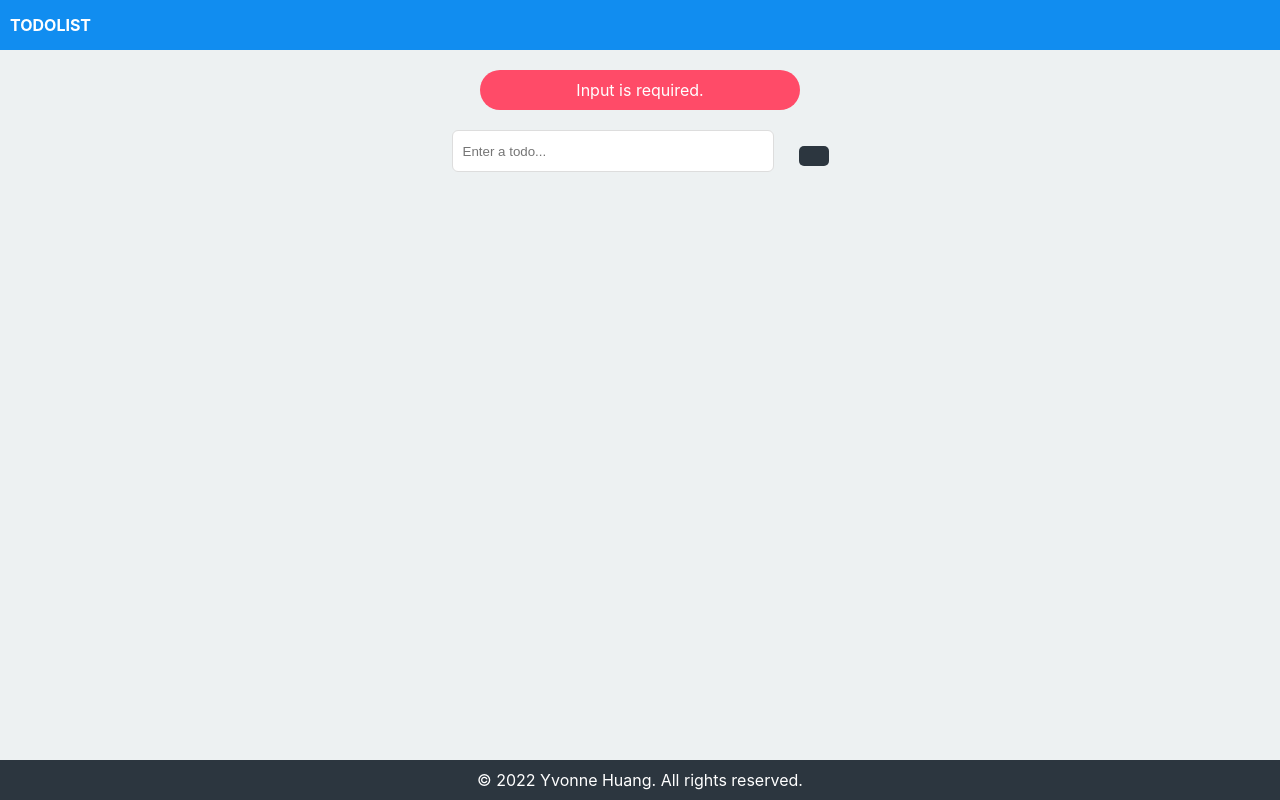
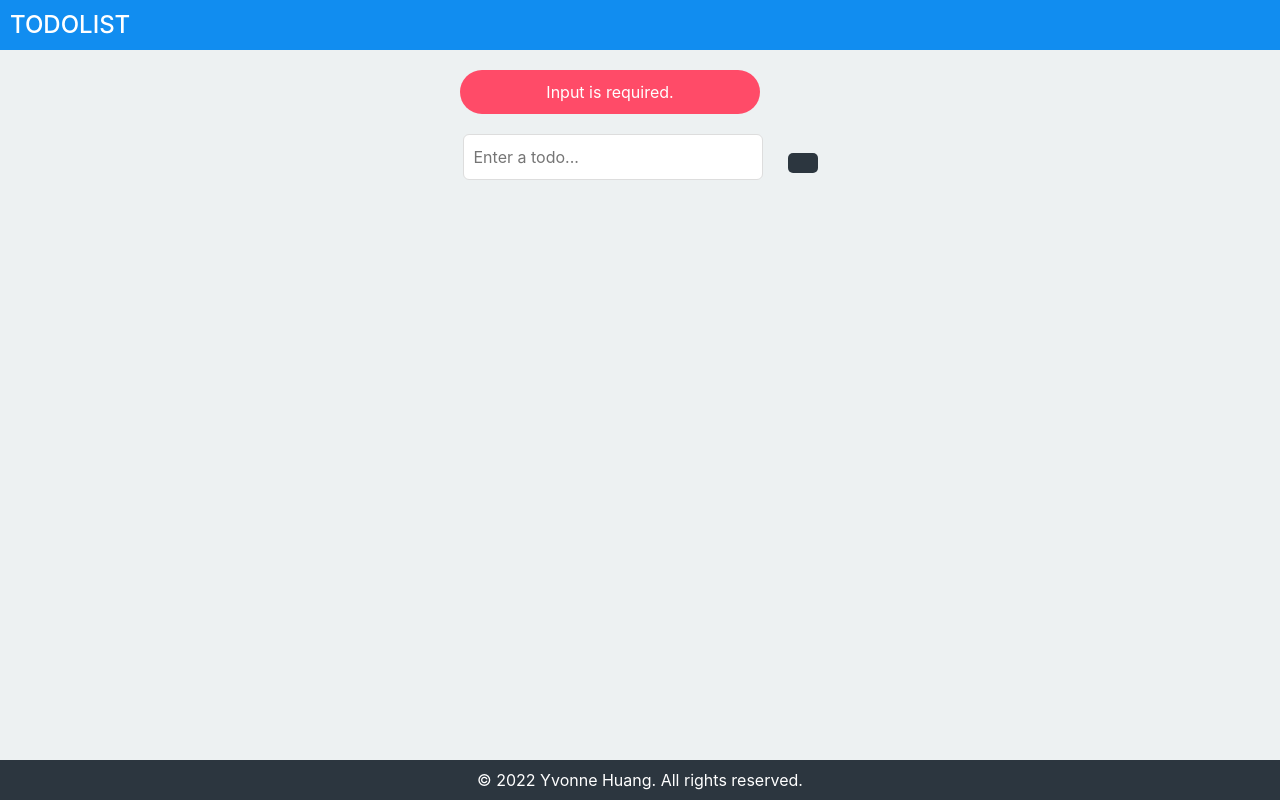
Before and after one commit to yvonnehuang-tw/react-todolist, a React (Create React App) app: page / in a window 1280 px wide. Both pictures are taken after a click on the button "Add button". Built offline with nearby package versions, Linux system fonts and the light colour scheme; some icons are missing.

Commit message:
Install react-bootstrap & code refactoring

```diff
--- a/package.json
+++ b/package.json
@@ -6,7 +6,9 @@
     "@testing-library/jest-dom": "^5.16.5",
     "@testing-library/react": "^13.4.0",
     "@testing-library/user-event": "^13.5.0",
+    "bootstrap": "^5.2.2",
     "react": "^18.2.0",
+    "react-bootstrap": "^2.5.0",
     "react-dom": "^18.2.0",
     "react-scripts": "5.0.1",
     "web-vitals": "^2.1.4"
--- a/src/App.css
+++ b/src/App.css
@@ -60,93 +60,13 @@ a:hover {
   color: rgba(17, 141, 240, 1);
 }
 
-.container {
+.main {
   background-color: rgba(237, 241, 242, 1);
   flex: 1;
   display: flex;
   align-items: center;
   flex-direction: column;
   overflow: auto;
-}
-
-.input-content {
-  margin-top: 50px;
-}
-
-.input-content>input {
-  padding: 10px;
-  border: 1px solid #ddd;
-  border-radius: 6px;
-  width: 300px;
-  height: 20px;
-}
-
-.input-content>button {
-  border: none;
-  background-color: rgba(44, 54, 63, 1);
-  color: #fff;
-  padding: 10px 15px;
-  border-radius: 5px;
-  margin-left: 25px;
-  cursor: pointer;
-}
-
-.input-content>button:hover {
-  background-color: rgba(17, 141, 240, 1);
-  color: #fff;
-}
-
-.list-content {
-  display: flex;
-  margin-bottom: 10px;
-}
-
-.list-content>span {
-  width: 300px;
-  height: 20px;
-  padding: 10px;
-  list-style: none;
-  border-bottom: 1.5px solid rgba(17, 141, 240, 1);
-  text-overflow: ellipsis;
-  white-space: nowrap;
-  overflow: hidden;
-  cursor: pointer;
-}
-
-.list-content>input {
-  width: 300px;
-  height: 20px;
-  padding: 10px;
-  list-style: none;
-  text-overflow: ellipsis;
-  white-space: nowrap;
-  overflow: hidden;
-  border: 1px solid #ddd;
-}
-
-.list-content>button {
-  border: none;
-  background-color: rgba(44, 54, 63, 1);
-  color: #fff;
-  padding: 10px 15px;
-  border-radius: 5px;
-  margin-left: 28px;
-  cursor: pointer;
-}
-
-.list-content>button:hover {
-  background-color: rgba(255, 75, 104, 1);
-  color: #fff;
-}
-
-.error-message {
-  width: 290px;
-  background-color: rgba(255, 75, 104, 1);
-  color: #fff;
-  text-align: center;
-  margin-top: 20px;
-  padding: 10px 15px;
-  border-radius: 50px;
 }
 
 .footer {
--- /dev/null
+++ b/src/components/CustomButton.js
@@ -0,0 +1,8 @@
+export default function CustomButton(props) {
+  const { title, icon, name, handleClick } = props;
+  return (
+    <button type="button" title={title} onClick={handleClick}>
+      {icon ? <i className={icon}></i> : name}
+    </button>
+  );
+}
--- a/src/components/Header.js
+++ b/src/components/Header.js
@@ -26,7 +26,7 @@ const Header = () => {
 
   const [defaultMode, setDefaultMode] = useState("light-background");
 
-  const clickHandler = (e) => {
+  const handleClick = (e) => {
     e.preventDefault();
     if (e.target.className === "icon-adjust") {
       // Change dark/light theme
@@ -46,7 +46,7 @@ const Header = () => {
           {NAVLIST.map((list) => {
             return (
               <li key={list.icon}>
-                <a href={list.url} onClick={clickHandler}>
+                <a href={list.url} onClick={handleClick}>
                   <i className={list.icon}></i>
                 </a>
               </li>
--- a/src/components/Main.js
+++ b/src/components/Main.js
@@ -2,7 +2,7 @@ import TodoDemo from "./TodoDemo";
 
 export default function Main() {
   return (
-    <main className="container">
+    <main className="main">
       <TodoDemo />
     </main>
   );
--- a/src/components/TodoDemo.js
+++ b/src/components/TodoDemo.js
@@ -1,145 +1,86 @@
+import styles from "../styles/Todo.module.css";
 import { useState } from "react";
-// import TodoInput from "./TodoInput";
+import CustomButton from "./CustomButton";
+import TodoListItem from "./TodoListItem";
 
 let nextId = 0;
-
 export default function TodoDemo() {
-  const [inputValue, setInputValue] = useState("");
-  const [todolist, setTodolist] = useState([]);
+  const [todoInputValue, setTodoInputValue] = useState("");
+  const [todoList, setTodoList] = useState([]);
   const [errorMessage, setErrorMessage] = useState(false);
 
-  const add = (e) => {
-    if (e.type === "click" || e.key === "Enter") {
-      if (inputValue.trim() === "") {
+  const handleChangeTodo = (event) => {
+    setTodoInputValue(event.target.value);
+  };
+
+  const handleAddBtn = (event) => {
+    let tmpTodo = todoInputValue;
+    // let tmpTodoList = todoList;
+    if (event.type === "click" || event.key === "Enter") {
+      if (tmpTodo.trim() === "") {
         setErrorMessage(true);
       } else {
-        todolist.push({
+        // tmpTodoList.push({
+        //   id: nextId++,
+        //   value: tmpTodo,
+        //   status: false,
+        // });
+        let newTodo = {
           id: nextId++,
-          value: inputValue,
+          value: tmpTodo,
           status: false,
-        });
+        };
         setErrorMessage(false);
-        setInputValue("");
+        // setTodoList(tmpTodoList);
+        setTodoList([...todoList, newTodo]);
+        setTodoInputValue("");
       }
     }
   };
 
-  const deleteItem = (id) => {
-    setTodolist(todolist.filter((list) => list.id !== id));
+  const changeTodoList = (newTodoList) => {
+    setTodoList(newTodoList);
   };
-
-  // const editItem = (id) => {
-  //   console.log(id);
-  // };
-
-  const checkedListDone = (item) => {
-    todolist.forEach((list) => {
-      if (list.id === item.id) {
-        list.status = !list.status;
-      }
-      setTodolist([...todolist]);
-    });
-  };
-
-  const TodolistButton = ({ title, icon, list, handleClick }) => {
-    return (
-      <button type="button" title={title} onClick={() => handleClick(list.id)}>
-        <i className={icon}></i>
-      </button>
-    );
-  };
-
-  const TodolistItems = () => (
-    <ul>
-      {todolist.length > 0 ? (
-        todolist.map((list) => (
-          <li className="list-content" key={list.id}>
-            <span
-              style={{
-                textDecorationLine: list.status ? "line-through" : "none",
-              }}
-              onClick={() => checkedListDone(list)}
-            >
-              {list.value}
-            </span>
-            <TodolistButton
-              title={"Delete button"}
-              icon={"icon-trash"}
-              list={list}
-              handleClick={deleteItem}
-            />
-            {/* <TodolistButton
-              title={"Edit button"}
-              icon={"icon-pencil"}
-              list={list}
-              handleClick={editItem}
-            /> */}
-          </li>
-        ))
-      ) : (
-        <></>
-      )}
-    </ul>
-  );
 
   const ErrorMessage = () => {
     return (
-      errorMessage && <div className="error-message">Input is required.</div>
+      errorMessage && (
+        <div className={styles.errorMessage}>Input is required.</div>
+      )
     );
   };
-
-  const todoInput = () => (
-    <div
-      className="input-content"
-      style={{ marginTop: errorMessage ? 20 : 50 }}
-    >
-      <input
-        type="text"
-        placeholder="Enter a todo..."
-        value={inputValue}
-        onChange={(e) => setInputValue(e.target.value)}
-        onKeyUp={add}
-        // ref={(input) => {
-        //   if (input) {
-        //     input.focus();
-        //   }
-        // }}
-      />
-      <button type="button" title="Add button" onClick={add}>
-        <i className="icon-plus"></i>
-      </button>
-    </div>
-  );
 
   return (
     <>
       <ErrorMessage />
-      {/* <div
-        className="input-content"
+      <div
+        className={styles.inputContent}
         style={{ marginTop: errorMessage ? 20 : 50 }}
       >
         <input
           type="text"
           placeholder="Enter a todo..."
-          value={inputValue}
-          onChange={(e) => setInputValue(e.target.value)}
-          onKeyUp={add}
+          value={todoInputValue}
+          onChange={handleChangeTodo}
+          onKeyUp={handleAddBtn}
         />
-        <button type="button" title="Add button" onClick={add}>
-          <i className="icon-plus"></i>
-        </button>
-      </div> */}
-      {todoInput()}
-      {/* <TodoInput
-        inputValue={inputValue}
-        errorMessage={errorMessage}
-        value={inputValue}
-        changeEvent={(e) => setInputValue(e.target.value)}
-        add={add}
-      /> */}
-      <br />
+        <CustomButton
+          title="Add button"
+          icon="icon-plus"
+          handleClick={handleAddBtn}
+        />
+      </div>
       <div>
-        <TodolistItems />
+        <ul>
+          {todoList.map((list) => (
+            <TodoListItem
+              key={list.id}
+              todoItem={list}
+              todoList={todoList}
+              changeTodoList={changeTodoList}
+            />
+          ))}
+        </ul>
       </div>
     </>
   );
--- /dev/null
+++ b/src/components/TodoListItem.js
@@ -0,0 +1,45 @@
+import styles from "../styles/Todo.module.css";
+import CustomButton from "./CustomButton";
+
+export default function TodoListItem(props) {
+  const { todoItem, todoList, changeTodoList } = props;
+
+  const handleClickDeleteBtn = () => {
+    console.log("Delete");
+    let newTodoList = todoList;
+    changeTodoList(newTodoList.filter((list) => list.id !== todoItem.id));
+  };
+
+  const handleClickCheckDone = () => {
+    let newTodoList = todoList;
+    newTodoList.forEach((list) => {
+      if (list.id === todoItem.id) {
+        list.status = !list.status;
+      }
+    });
+    changeTodoList([...newTodoList]);
+  };
+
+  return (
+    <li className={styles.listContent}>
+      <span
+        style={{
+          textDecorationLine: todoItem.status ? "line-through" : "none",
+        }}
+        onClick={handleClickCheckDone}
+      >
+        {todoItem.value}
+      </span>
+      <CustomButton
+        title={"Delete button"}
+        icon={"icon-trash"}
+        handleClick={handleClickDeleteBtn}
+      />
+      {/* <CustomButton
+        title={"Edit button"}
+        icon={"icon-pencil"}
+        handleClick={handleClickEditBtn}
+      /> */}
+    </li>
+  );
+}
--- a/src/index.css
+++ b/src/index.css
@@ -7,7 +7,7 @@ body {
   -moz-osx-font-smoothing: grayscale;
 }
 
-code {
-  font-family: source-code-pro, Menlo, Monaco, Consolas, 'Courier New',
-    monospace;
+ul {
+  margin: 0;
+  padding: 0;
 }
--- a/src/index.js
+++ b/src/index.js
@@ -1,5 +1,11 @@
 import React from 'react';
 import ReactDOM from 'react-dom/client';
+
+// Bootstrap CSS
+import 'bootstrap/dist/css/bootstrap.min.css';
+// Bootstrap Bundle JS
+import "bootstrap/dist/js/bootstrap.bundle.min";
+
 import './index.css';
 import App from './App';
 import reportWebVitals from './reportWebVitals';
--- /dev/null
+++ b/src/styles/Todo.module.css
@@ -0,0 +1,77 @@
+.inputContent {
+  margin: 50px 0px 10px 0px;
+}
+
+.inputContent>input {
+  padding: 10px;
+  border: 1px solid #ddd;
+  border-radius: 6px;
+  width: 300px;
+}
+
+.inputContent>button {
+  border: none;
+  background-color: rgba(44, 54, 63, 1);
+  color: #fff;
+  padding: 10px 15px;
+  border-radius: 5px;
+  margin-left: 25px;
+  cursor: pointer;
+}
+
+.inputContent>button:hover {
+  background-color: rgba(17, 141, 240, 1);
+  color: #fff;
+}
+
+.listContent {
+  display: flex;
+  margin-bottom: 10px;
+}
+
+.listContent>span {
+  width: 300px;
+  padding: 10px;
+  list-style: none;
+  border-bottom: 1.5px solid rgba(17, 141, 240, 1);
+  text-overflow: ellipsis;
+  white-space: nowrap;
+  overflow: hidden;
+  cursor: pointer;
+}
+
+.listContent>input {
+  width: 300px;
+  height: 20px;
+  padding: 10px;
+  list-style: none;
+  text-overflow: ellipsis;
+  white-space: nowrap;
+  overflow: hidden;
+  border: 1px solid #ddd;
+}
+
+.listContent>button {
+  border: none;
+  background-color: rgba(44, 54, 63, 1);
+  color: #fff;
+  padding: 10px 15px;
+  border-radius: 5px;
+  margin-left: 28px;
+  cursor: pointer;
+}
+
+.listContent>button:hover {
+  background-color: rgba(255, 75, 104, 1);
+  color: #fff;
+}
+
+.errorMessage {
+  width: 300px;
+  background-color: rgba(255, 75, 104, 1);
+  color: #fff;
+  text-align: center;
+  margin: 20px 60px 0px 0px;
+  padding: 10px 15px;
+  border-radius: 50px;
+}
```
Also changed, not shown: src/components/TodoInput.js (deleted, +0 -18 lines), 1 other file (tests, documents, lock files or other folders).
